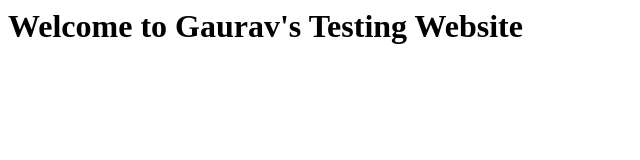
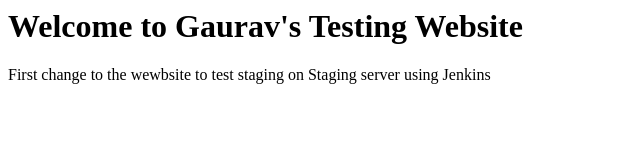
Before and after one commit to gauravparashar/Website, a plain HTML site: page index.html in a window 1280 px wide. Shown: the whole page, without its empty margins (0-640 px from the left). Drawn offline with Linux system fonts and the light colour scheme.

Commit message:
Added a paragraph

```diff
--- a/index.html
+++ b/index.html
@@ -2,5 +2,6 @@
 <title>Jenkins CI/CD Pipeline</title>
 <body>
 <h1>Welcome to Gaurav's Testing Website</h1>
+<p>First change to the wewbsite to test staging on Staging server using Jenkins</p>
 </body>
 </html>
```
